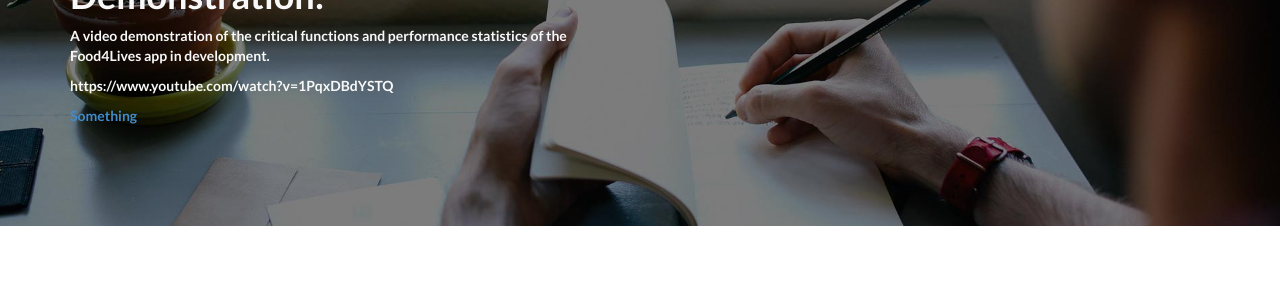
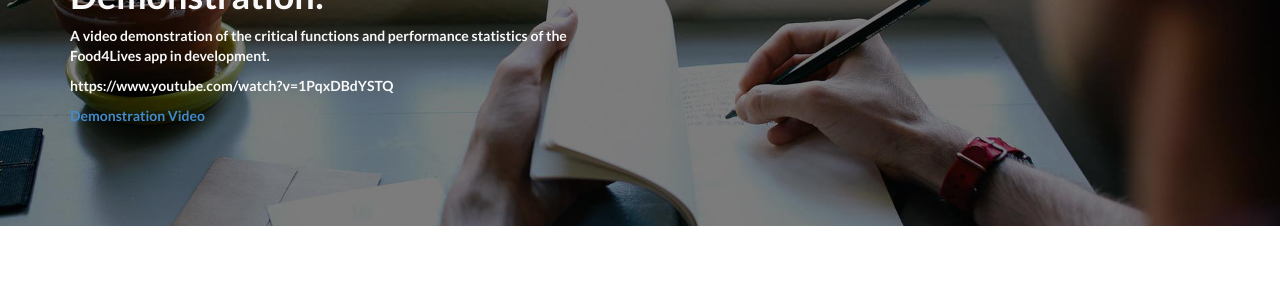
Before and after one commit to food4lives/food4lives.github.io, a Jekyll site: the page built from index.html, in a window 1280 px wide and 900 px high, scrolled down 768 px. Shown: the part 153-442 px from the top of the window. Built offline with Jekyll 4.4.1, drawn with Linux system fonts in a browser that asks for light colours.

Commit message:
Update minipresentation.html

```diff
--- a/_includes/minipresentation.html
+++ b/_includes/minipresentation.html
@@ -9,7 +9,7 @@
 					<p>A video demonstration of the critical functions and performance statistics of the Food4Lives app in development.</p>
 				<p>https://www.youtube.com/watch?v=1PqxDBdYSTQ</p>
 
-					<a href="https://www.youtube.com/watch?v=1PqxDBdYSTQ"> Something </a>
+					<a href="https://www.youtube.com/watch?v=1PqxDBdYSTQ"> Demonstration Video </a>
 				</div>
 
 
```
